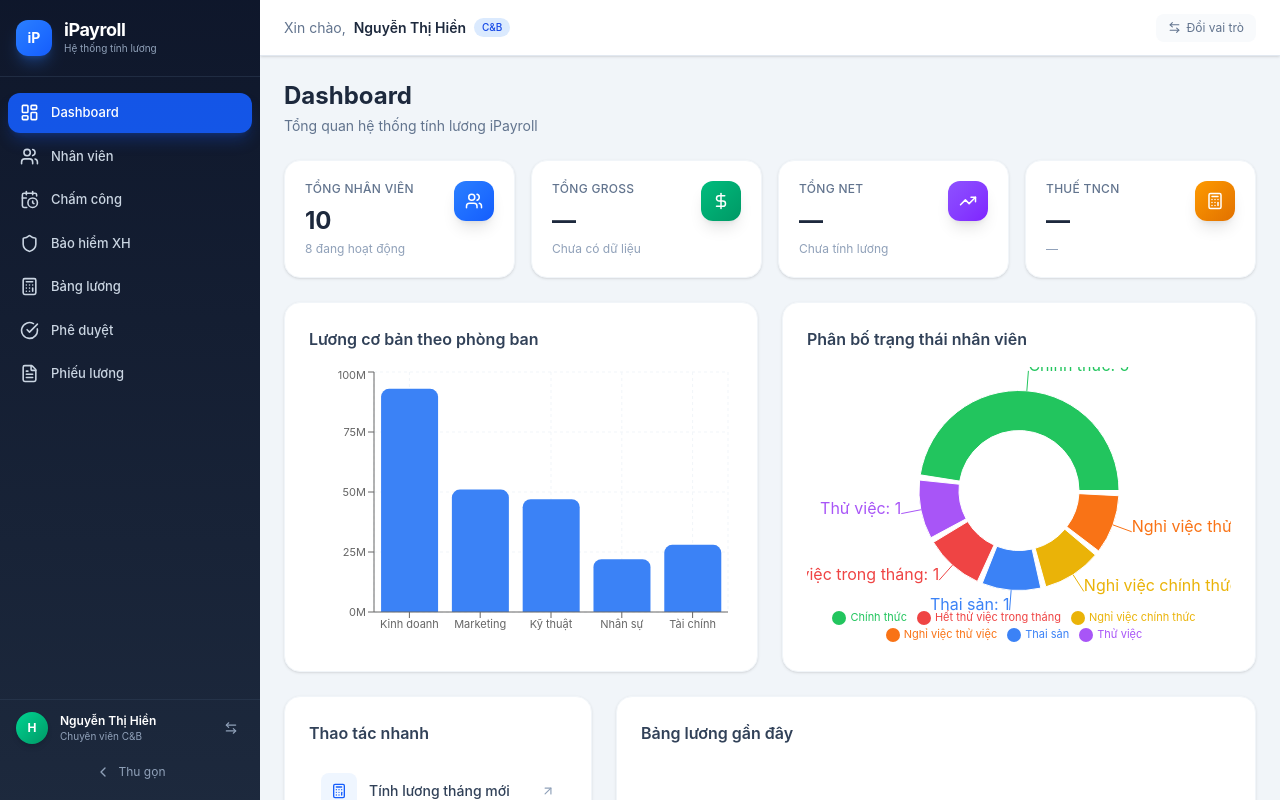
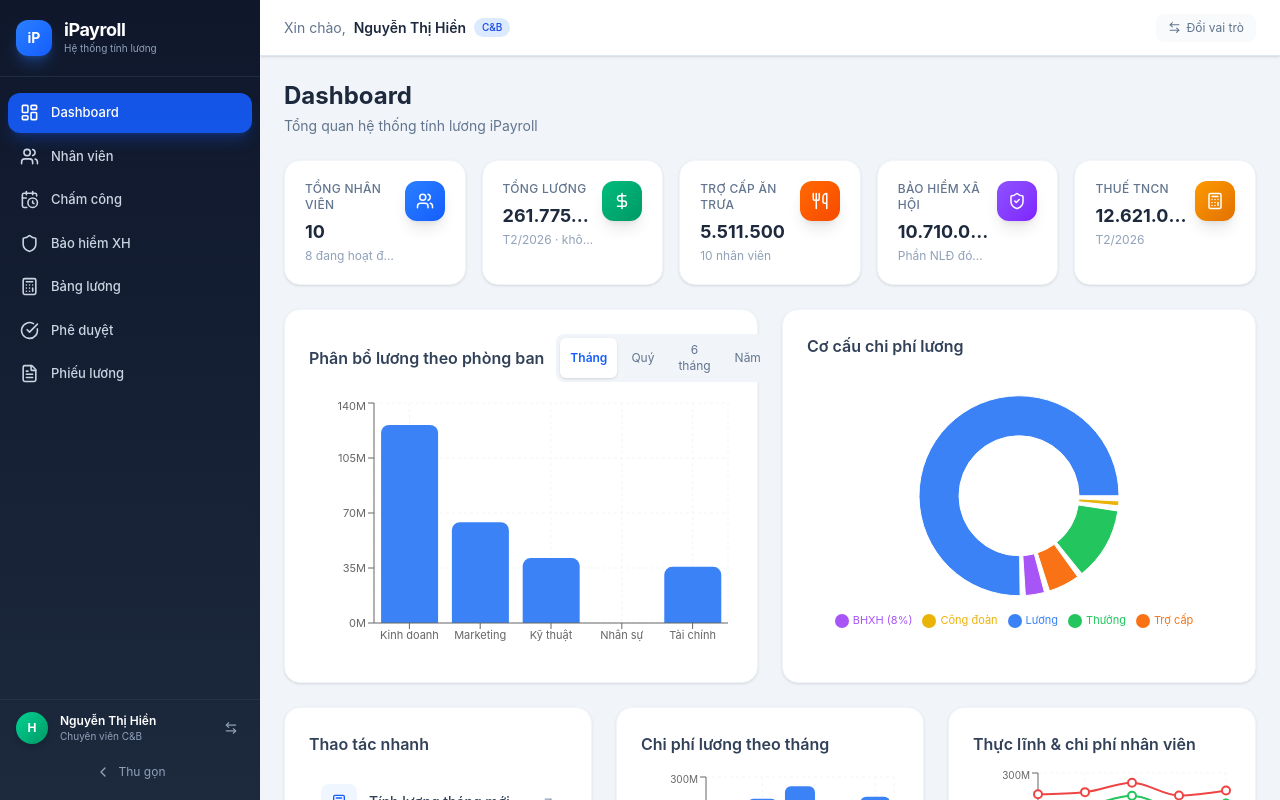
Before and after one commit to datldh21/ipayroll-prototype, a React (Vite) app: page / in a window 1280 px wide. Built offline with nearby package versions, Linux system fonts and the light colour scheme.

Commit message:
fix: update dashboard

```diff
--- a/src/context/AppContext.tsx
+++ b/src/context/AppContext.tsx
@@ -14,6 +14,7 @@ import {
   mockTimekeeping,
   mockSocialInsurance,
   mockVariableIncomes,
+  mockPayrollBatches,
   defaultGrossPackage,
   employeePackageOverrides,
 } from '../data/mockData';
@@ -60,7 +61,7 @@ export function AppProvider({ children }: { children: React.ReactNode }) {
   const [variableIncomes, setVariableIncomes] = useState<VariableIncome[]>(mockVariableIncomes);
   const [grossPackage, setGrossPackage] = useState<GrossPackage>(defaultGrossPackage);
   const [packageOverrides, setPackageOverrides] = useState<Record<string, Partial<GrossPackage>>>(employeePackageOverrides);
-  const [payrollBatches, setPayrollBatches] = useState<PayrollBatch[]>([]);
+  const [payrollBatches, setPayrollBatches] = useState<PayrollBatch[]>(mockPayrollBatches);
   const [emailsSent, setEmailsSent] = useState<Record<string, boolean>>({});
 
   const generatePayroll = useCallback((month: number, year: number): PayrollBatch => {
--- a/src/data/mockData.ts
+++ b/src/data/mockData.ts
@@ -1,9 +1,11 @@
 import {
   Employee, Timekeeping, SocialInsurance, VariableIncome, GrossPackage,
+  PayrollBatch, PayrollRecord,
   SI_BHXH_RATE, SI_BHYT_RATE, SI_BHTN_RATE, SI_RATE_EMPLOYEE,
   SI_BHXH_EMPLOYER_RATE, SI_BHYT_EMPLOYER_RATE, SI_BHTN_EMPLOYER_RATE, SI_RATE_EMPLOYER,
   UNION_FEE_RATE, SI_MIN_BASE,
 } from '../types';
+import { calculatePayrollRecord } from '../utils/payrollCalculator';
 
 // ═══ GÓI THU NHẬP THEO HỢP ĐỒNG (mặc định) ═══
 // Mỗi khoản sẽ được prorate theo (khoản / công chuẩn) * số ngày thực tế
@@ -286,3 +288,130 @@ export const mockVariableIncomes: VariableIncome[] = [
   { employeeId: 'EMP009', month: 2, year: 2026, commission: 0, bonus: 500_000, otherIncome: 200_000, otherAllowance: 0 },
   { employeeId: 'EMP010', month: 2, year: 2026, commission: 10_000_000, bonus: 5_000_000, otherIncome: 0, otherAllowance: 2_000_000 },
 ];
+
+// ═══ MOCK PAYROLL BATCHES (5 tháng: T10/2025 → T2/2026) ═══
+// Sử dụng calculatePayrollRecord thực tế để đảm bảo con số nhất quán
+
+const MOCK_MONTHS: { month: number; year: number }[] = [
+  { month: 10, year: 2025 },
+  { month: 11, year: 2025 },
+  { month: 12, year: 2025 },
+  { month: 1,  year: 2026 },
+  { month: 2,  year: 2026 },
+];
+
+const VARIABLE_MULTIPLIERS: Record<number, number> = {
+  10: 0.8,
+  11: 0.9,
+  12: 1.5, // Tháng 12 thưởng cuối năm
+  1:  0.7,
+  2:  1.0,
+};
+
+function buildSIForEmployee(emp: Employee, month: number, year: number): SocialInsurance {
+  const siBase = Math.max(emp.baseSalary * 0.5, SI_MIN_BASE);
+  const isExempt = emp.status === 'thai_san' || emp.status === 'thu_viec';
+
+  const calc = (base: number) => ({
+    baseSI: base,
+    bhxh:         Math.round(base * SI_BHXH_RATE),
+    bhyt:         Math.round(base * SI_BHYT_RATE),
+    bhtn:         Math.round(base * SI_BHTN_RATE),
+    siEmployee:   Math.round(base * SI_RATE_EMPLOYEE),
+    bhxhEmployer: Math.round(base * SI_BHXH_EMPLOYER_RATE),
+    bhytEmployer: Math.round(base * SI_BHYT_EMPLOYER_RATE),
+    bhtnEmployer: Math.round(base * SI_BHTN_EMPLOYER_RATE),
+    siEmployer:   Math.round(base * SI_RATE_EMPLOYER),
+    unionFee:     Math.round(base * UNION_FEE_RATE),
+  });
+
+  const data = isExempt ? calc(0) : calc(siBase);
+  return {
+    employeeId: emp.id, month, year,
+    ...data,
+    isExempt,
+    note: emp.status === 'thai_san' ? 'Thai sản' : emp.status === 'thu_viec' ? 'Thử việc' : '',
+  };
+}
+
+function buildTimekeepingForMonth(emp: Employee, month: number, year: number): Timekeeping {
+  const std = [10, 12].includes(month) ? 22 : 20;
+
+  if (emp.status === 'thai_san') {
+    return { employeeId: emp.id, month, year, standardDays: std, actualDays: 0, probationDays: 0, officialDays: 0, remainingLeave: 3, unpaidLeave: 0 };
+  }
+  if (emp.status === 'nghi_viec_tv') {
+    return { employeeId: emp.id, month, year, standardDays: std, actualDays: 3, probationDays: 3, officialDays: 0, remainingLeave: 0, unpaidLeave: 0 };
+  }
+  if (emp.status === 'nghi_viec_ct') {
+    return { employeeId: emp.id, month, year, standardDays: std, actualDays: 10, probationDays: 0, officialDays: 10, remainingLeave: 1, unpaidLeave: 0 };
+  }
+
+  // het_thu_viec: chỉ tháng 2/2026 mới split, các tháng trước là thử việc thuần
+  if (emp.status === 'het_thu_viec') {
+    if (month === 2 && year === 2026) {
+      return { employeeId: emp.id, month, year, standardDays: std, actualDays: 20, probationDays: 7, officialDays: 13, remainingLeave: 0, unpaidLeave: 0 };
+    }
+    return { employeeId: emp.id, month, year, standardDays: std, actualDays: std, probationDays: std, officialDays: 0, remainingLeave: 0, unpaidLeave: 0 };
+  }
+
+  if (emp.status === 'thu_viec') {
+    return { employeeId: emp.id, month, year, standardDays: std, actualDays: std - 2, probationDays: std - 2, officialDays: 0, remainingLeave: 0, unpaidLeave: 2 };
+  }
+
+  // chinh_thuc
+  return { employeeId: emp.id, month, year, standardDays: std, actualDays: std, probationDays: 0, officialDays: std, remainingLeave: 3, unpaidLeave: 0 };
+}
+
+function buildVariableForMonth(emp: Employee, month: number, year: number): VariableIncome {
+  const orig = mockVariableIncomes.find(v => v.employeeId === emp.id);
+  const mult = VARIABLE_MULTIPLIERS[month] ?? 1;
+  if (!orig) {
+    return { employeeId: emp.id, month, year, commission: 0, bonus: 0, otherIncome: 0, otherAllowance: 0 };
+  }
+  return {
+    employeeId: emp.id, month, year,
+    commission:     Math.round(orig.commission * mult),
+    bonus:          Math.round(orig.bonus * mult),
+    otherIncome:    Math.round(orig.otherIncome * mult),
+    otherAllowance: Math.round(orig.otherAllowance * mult),
+  };
+}
+
+function generateMockBatches(): PayrollBatch[] {
+  return MOCK_MONTHS.map(({ month, year }) => {
+    const records: PayrollRecord[] = mockEmployees.map((emp) => {
+      const tk = buildTimekeepingForMonth(emp, month, year);
+      const si = buildSIForEmployee(emp, month, year);
+      const vi = buildVariableForMonth(emp, month, year);
+
+      const empPkg: GrossPackage = {
+        ...defaultGrossPackage,
+        baseSalary: emp.baseSalary,
+        ...(employeePackageOverrides[emp.id] || {}),
+      };
+
+      return calculatePayrollRecord(emp, tk, si, vi, empPkg);
+    });
+
+    return {
+      id: `BATCH-${month}-${year}`,
+      month,
+      year,
+      status: month === 2 && year === 2026 ? 'draft' : 'approved',
+      createdBy: 'Nguyễn Thị Hiền',
+      createdAt: new Date(year, month - 1, 25).toISOString(),
+      approvedBy: month === 2 && year === 2026 ? undefined : 'Trần Thị Nguyệt',
+      approvedAt: month === 2 && year === 2026 ? undefined : new Date(year, month - 1, 27).toISOString(),
+      totalEmployees: records.length,
+      totalGross: records.reduce((s, r) => s + r.grossSalary, 0),
+      totalNet: records.reduce((s, r) => s + r.netSalary, 0),
+      totalTax: records.reduce((s, r) => s + r.pit, 0),
+      totalSI: records.reduce((s, r) => s + r.siEmployee, 0),
+      totalEmployerCost: records.reduce((s, r) => s + r.totalEmployerCost, 0),
+      records,
+    } satisfies PayrollBatch;
+  });
+}
+
+export const mockPayrollBatches: PayrollBatch[] = generateMockBatches();
--- a/src/pages/Dashboard.tsx
+++ b/src/pages/Dashboard.tsx
@@ -1,88 +1,145 @@
+import { useState } from 'react';
 import {
   Users,
   DollarSign,
-  TrendingUp,
   Calculator,
   FileCheck,
-  Clock,
   ArrowUpRight,
+  Utensils,
+  ShieldCheck,
 } from 'lucide-react';
-import { BarChart, Bar, XAxis, YAxis, CartesianGrid, Tooltip, ResponsiveContainer, PieChart, Pie, Cell, Legend } from 'recharts';
+import {
+  BarChart, Bar, XAxis, YAxis, CartesianGrid, Tooltip, ResponsiveContainer,
+  PieChart, Pie, Cell, Legend, LineChart, Line,
+} from 'recharts';
 import { useApp } from '../context/AppContext';
 import { formatCurrency } from '../utils/payrollCalculator';
-import { EMPLOYEE_STATUS_LABELS } from '../types';
+
+type DeptPeriod = 'month' | 'quarter' | 'half' | 'year';
+
+const DEPT_PERIOD_LABELS: Record<DeptPeriod, string> = {
+  month: 'Tháng',
+  quarter: 'Quý',
+  half: '6 tháng',
+  year: 'Năm',
+};
+
+const DEPT_PERIOD_MONTHS: Record<DeptPeriod, number> = {
+  month: 1,
+  quarter: 3,
+  half: 6,
+  year: 12,
+};
 
 export default function Dashboard() {
   const { employees, payrollBatches } = useApp();
+  const [deptPeriod, setDeptPeriod] = useState<DeptPeriod>('month');
 
   const latestBatch = payrollBatches.length > 0
     ? payrollBatches[payrollBatches.length - 1]
     : null;
 
-  // Stats
+  // ── Stats ──
   const totalEmployees = employees.length;
   const activeEmployees = employees.filter(e =>
     !['nghi_viec_ct', 'nghi_viec_tv'].includes(e.status)
   ).length;
 
-  // Employee status distribution
-  const statusCounts = employees.reduce<Record<string, number>>((acc, emp) => {
-    acc[emp.status] = (acc[emp.status] || 0) + 1;
-    return acc;
-  }, {});
-
-  const pieData = Object.entries(statusCounts).map(([status, count]) => ({
-    name: EMPLOYEE_STATUS_LABELS[status as keyof typeof EMPLOYEE_STATUS_LABELS],
-    value: count,
-  }));
-
-  const COLORS = ['#22c55e', '#a855f7', '#ef4444', '#3b82f6', '#eab308', '#f97316'];
-
-  // Salary by department
-  const deptData = employees.reduce<Record<string, number>>((acc, emp) => {
-    acc[emp.department] = (acc[emp.department] || 0) + emp.baseSalary;
-    return acc;
-  }, {});
-
-  const barData = Object.entries(deptData).map(([dept, total]) => ({
-    name: dept.replace('Phòng ', ''),
-    salary: total,
-  }));
+  const totalLunch = latestBatch
+    ? latestBatch.records.reduce((s, r) => s + r.totalLunchActual, 0)
+    : 0;
+  const totalSalaryNoLunch = latestBatch ? latestBatch.totalGross - totalLunch : 0;
+  const totalBHXH = latestBatch
+    ? latestBatch.records.reduce((s, r) => s + r.siEmployee, 0)
+    : 0;
 
   const stats = [
     {
       label: 'Tổng nhân viên',
-      value: totalEmployees,
+      value: String(totalEmployees),
       sub: `${activeEmployees} đang hoạt động`,
       icon: Users,
       color: 'from-blue-500 to-blue-600',
-      bg: 'bg-blue-50',
     },
     {
-      label: 'Tổng Gross',
-      value: latestBatch ? formatCurrency(latestBatch.totalGross) : '—',
-      sub: latestBatch ? `T${latestBatch.month}/${latestBatch.year}` : 'Chưa có dữ liệu',
+      label: 'Tổng lương',
+      value: latestBatch ? formatCurrency(totalSalaryNoLunch) : '—',
+      sub: latestBatch ? `T${latestBatch.month}/${latestBatch.year} · không tính ăn trưa` : 'Chưa có dữ liệu',
       icon: DollarSign,
       color: 'from-emerald-500 to-emerald-600',
-      bg: 'bg-emerald-50',
     },
     {
-      label: 'Tổng Net',
-      value: latestBatch ? formatCurrency(latestBatch.totalNet) : '—',
-      sub: latestBatch ? `${latestBatch.totalEmployees} nhân viên` : 'Chưa tính lương',
-      icon: TrendingUp,
+      label: 'Trợ cấp ăn trưa',
+      value: latestBatch ? formatCurrency(totalLunch) : '—',
+      sub: latestBatch ? `${latestBatch.totalEmployees} nhân viên` : '—',
+      icon: Utensils,
+      color: 'from-orange-500 to-orange-600',
+    },
+    {
+      label: 'Bảo hiểm xã hội',
+      value: latestBatch ? formatCurrency(totalBHXH) : '—',
+      sub: 'Phần NLĐ đóng (10.5%)',
+      icon: ShieldCheck,
       color: 'from-violet-500 to-violet-600',
-      bg: 'bg-violet-50',
     },
     {
       label: 'Thuế TNCN',
       value: latestBatch ? formatCurrency(latestBatch.totalTax) : '—',
-      sub: latestBatch ? `BHXH: ${formatCurrency(latestBatch.totalSI)}` : '—',
+      sub: latestBatch ? `T${latestBatch.month}/${latestBatch.year}` : '—',
       icon: Calculator,
       color: 'from-amber-500 to-amber-600',
-      bg: 'bg-amber-50',
     },
   ];
+
+  // ── Dept bar chart (period-filtered) ──
+  const sortedBatches = [...payrollBatches].sort((a, b) =>
+    a.year !== b.year ? a.year - b.year : a.month - b.month
+  );
+  const periodBatches = sortedBatches.slice(-DEPT_PERIOD_MONTHS[deptPeriod]);
+  const deptBarData = (() => {
+    const map: Record<string, number> = {};
+    periodBatches.forEach(batch => {
+      batch.records.forEach(r => {
+        map[r.department] = (map[r.department] || 0) + r.grossSalary;
+      });
+    });
+    return Object.entries(map).map(([dept, total]) => ({
+      name: dept.replace('Phòng ', ''),
+      salary: total,
+    }));
+  })();
+
+  // ── Cost structure pie chart ──
+  const COST_COLORS = ['#3b82f6', '#a855f7', '#f97316', '#22c55e', '#eab308'];
+  const costStructureData = latestBatch ? (() => {
+    const recs = latestBatch.records;
+    const luong  = recs.reduce((s, r) => s + r.officialBaseSalary + r.probationBaseSalary, 0);
+    const bhxh   = recs.reduce((s, r) => s + r.siBhxh, 0);
+    const trocap = recs.reduce((s, r) => s + r.totalLunchActual + r.totalPhoneActual + r.otherAllowance, 0);
+    const thuong = recs.reduce((s, r) => s + r.bonus + r.commission, 0);
+    const congdoan = recs.reduce((s, r) => s + r.employerUnionFee, 0);
+    return [
+      { name: 'Lương',        value: luong    },
+      { name: 'BHXH (8%)',    value: bhxh     },
+      { name: 'Trợ cấp',      value: trocap   },
+      { name: 'Thưởng',       value: thuong   },
+      { name: 'Công đoàn',    value: congdoan },
+    ].filter(d => d.value > 0);
+  })() : [];
+
+  // ── Monthly trend data ──
+  const monthlyTrendData = sortedBatches.map(b => ({
+    name: `T${b.month}/${b.year}`,
+    gross: b.totalGross,
+    net: b.totalNet,
+    employerCost: b.totalEmployerCost,
+  }));
+
+  const emptyChart = (
+    <div className="flex items-center justify-center h-56 text-slate-400">
+      <p className="text-sm">Chưa có dữ liệu lương</p>
+    </div>
+  );
 
   return (
     <div className="space-y-6">
@@ -92,17 +149,20 @@ export default function Dashboard() {
         <p className="text-sm text-slate-500 mt-1">Tổng quan hệ thống tính lương iPayroll</p>
       </div>
 
-      {/* Stats */}
-      <div className="grid grid-cols-1 sm:grid-cols-2 lg:grid-cols-4 gap-4">
+      {/* Stats — 5 cards */}
+      <div className="grid grid-cols-1 sm:grid-cols-2 lg:grid-cols-5 gap-4">
         {stats.map((stat) => (
-          <div key={stat.label} className="bg-white rounded-2xl p-5 shadow-sm border border-slate-100 hover:shadow-md transition-shadow">
-            <div className="flex items-start justify-between">
-              <div>
+          <div
+            key={stat.label}
+            className="bg-white rounded-2xl p-5 shadow-sm border border-slate-100 hover:shadow-md transition-shadow"
+          >
+            <div className="flex items-start justify-between gap-2">
+              <div className="min-w-0 flex-1">
                 <p className="text-xs font-medium text-slate-500 uppercase tracking-wide">{stat.label}</p>
-                <p className="text-2xl font-bold text-slate-800 mt-2">{stat.value}</p>
-                <p className="text-xs text-slate-400 mt-1">{stat.sub}</p>
+                <p className="text-lg font-bold text-slate-800 mt-2 leading-tight truncate">{stat.value}</p>
+                <p className="text-xs text-slate-400 mt-1 truncate">{stat.sub}</p>
               </div>
-              <div className={`w-10 h-10 rounded-xl bg-gradient-to-br ${stat.color} flex items-center justify-center shadow-lg`}>
+              <div className={`w-10 h-10 shrink-0 rounded-xl bg-linear-to-br ${stat.color} flex items-center justify-center shadow-lg`}>
                 <stat.icon size={18} className="text-white" />
               </div>
             </div>
@@ -110,13 +170,31 @@ export default function Dashboard() {
         ))}
       </div>
 
-      {/* Charts */}
+      {/* Charts row: Dept bar + Cost structure pie */}
       <div className="grid grid-cols-1 lg:grid-cols-2 gap-6">
-        {/* Bar Chart: Salary by Department */}
+        {/* Bar chart — salary by dept with period filter */}
         <div className="bg-white rounded-2xl p-6 shadow-sm border border-slate-100">
-          <h3 className="font-semibold text-slate-700 mb-4">Lương cơ bản theo phòng ban</h3>
-          <ResponsiveContainer width="100%" height={280}>
-            <BarChart data={barData}>
+          <div className="flex items-center justify-between mb-4 gap-3">
+            <h3 className="font-semibold text-slate-700 shrink-0">Phân bổ lương theo phòng ban</h3>
+            <div className="flex gap-1 bg-slate-100 rounded-lg p-1">
+              {(Object.keys(DEPT_PERIOD_LABELS) as DeptPeriod[]).map(p => (
+                <button
+                  key={p}
+                  onClick={() => setDeptPeriod(p)}
+                  className={`text-xs px-2.5 py-1 rounded-md transition-colors ${
+                    deptPeriod === p
+                      ? 'bg-white text-blue-600 font-semibold shadow-sm'
+                      : 'text-slate-500 hover:text-slate-700'
+                  }`}
+                >
+                  {DEPT_PERIOD_LABELS[p]}
+                </button>
+              ))}
+            </div>
+          </div>
+          {deptBarData.length > 0 ? (
+            <ResponsiveContainer width="100%" height={260}>
+              <BarChart data={deptBarData}>
                 <CartesianGrid strokeDasharray="3 3" stroke="#f1f5f9" />
                 <XAxis dataKey="name" tick={{ fontSize: 11 }} />
                 <YAxis tick={{ fontSize: 11 }} tickFormatter={(v) => `${(v / 1_000_000).toFixed(0)}M`} />
@@ -127,44 +205,49 @@ export default function Dashboard() {
                 <Bar dataKey="salary" fill="#3b82f6" radius={[8, 8, 0, 0]} />
               </BarChart>
             </ResponsiveContainer>
+          ) : emptyChart}
         </div>
 
-        {/* Pie Chart: Status distribution */}
+        {/* Pie chart — cost structure */}
         <div className="bg-white rounded-2xl p-6 shadow-sm border border-slate-100">
-          <h3 className="font-semibold text-slate-700 mb-4">Phân bố trạng thái nhân viên</h3>
-          <ResponsiveContainer width="100%" height={280}>
+          <h3 className="font-semibold text-slate-700 mb-4">Cơ cấu chi phí lương</h3>
+          {costStructureData.length > 0 ? (
+            <ResponsiveContainer width="100%" height={260}>
               <PieChart>
                 <Pie
-                data={pieData}
+                  data={costStructureData}
                   cx="50%"
                   cy="50%"
                   innerRadius={60}
                   outerRadius={100}
                   paddingAngle={3}
                   dataKey="value"
-                label={({ name, value }) => `${name}: ${value}`}
                 >
-                {pieData.map((_, i) => (
-                  <Cell key={i} fill={COLORS[i % COLORS.length]} />
+                  {costStructureData.map((_, i) => (
+                    <Cell key={i} fill={COST_COLORS[i % COST_COLORS.length]} />
                   ))}
                 </Pie>
                 <Legend iconType="circle" wrapperStyle={{ fontSize: '11px' }} />
-              <Tooltip contentStyle={{ borderRadius: '12px', border: '1px solid #e2e8f0', fontSize: '12px' }} />
+                <Tooltip
+                  formatter={(value) => [formatCurrency(value as number) + ' VNĐ', '']}
+                  contentStyle={{ borderRadius: '12px', border: '1px solid #e2e8f0', fontSize: '12px' }}
+                />
               </PieChart>
             </ResponsiveContainer>
+          ) : emptyChart}
         </div>
       </div>
 
-      {/* Quick Actions & Recent */}
+      {/* Bottom row: Quick Actions + 2 monthly trend charts */}
       <div className="grid grid-cols-1 lg:grid-cols-3 gap-6">
         {/* Quick Actions */}
         <div className="bg-white rounded-2xl p-6 shadow-sm border border-slate-100">
           <h3 className="font-semibold text-slate-700 mb-4">Thao tác nhanh</h3>
           <div className="space-y-3">
             {[
-              { label: 'Tính lương tháng mới', icon: Calculator, href: '/payroll', color: 'text-blue-600 bg-blue-50' },
-              { label: 'Xem duyệt bảng lương', icon: FileCheck, href: '/approval', color: 'text-emerald-600 bg-emerald-50' },
-              { label: 'Gửi phiếu lương', icon: ArrowUpRight, href: '/payslip', color: 'text-violet-600 bg-violet-50' },
+              { label: 'Tính lương tháng mới',  icon: Calculator,   href: '/payroll',   color: 'text-blue-600 bg-blue-50'    },
+              { label: 'Xem duyệt bảng lương',   icon: FileCheck,    href: '/approval',  color: 'text-emerald-600 bg-emerald-50' },
+              { label: 'Gửi phiếu lương',         icon: ArrowUpRight, href: '/payslip',   color: 'text-violet-600 bg-violet-50' },
             ].map((a) => (
               <a
                 key={a.label}
@@ -181,53 +264,50 @@ export default function Dashboard() {
           </div>
         </div>
 
-        {/* Recent Batches */}
-        <div className="lg:col-span-2 bg-white rounded-2xl p-6 shadow-sm border border-slate-100">
-          <h3 className="font-semibold text-slate-700 mb-4">Bảng lương gần đây</h3>
-          {payrollBatches.length === 0 ? (
-            <div className="text-center py-12 text-slate-400">
-              <Clock size={40} className="mx-auto mb-3 opacity-50" />
-              <p className="text-sm">Chưa có bảng lương nào được tạo</p>
-              <p className="text-xs mt-1">Vào mục "Bảng lương" để bắt đầu tính lương</p>
+        {/* Chi phí lương theo tháng */}
+        <div className="bg-white rounded-2xl p-6 shadow-sm border border-slate-100">
+          <h3 className="font-semibold text-slate-700 mb-4">Chi phí lương theo tháng</h3>
+          {monthlyTrendData.length > 0 ? (
+            <ResponsiveContainer width="100%" height={220}>
+              <BarChart data={monthlyTrendData}>
+                <CartesianGrid strokeDasharray="3 3" stroke="#f1f5f9" />
+                <XAxis dataKey="name" tick={{ fontSize: 10 }} />
+                <YAxis tick={{ fontSize: 10 }} tickFormatter={(v) => `${(v / 1_000_000).toFixed(0)}M`} />
+                <Tooltip
+                  formatter={(value) => [formatCurrency(value as number) + ' VNĐ', 'Tổng Gross']}
+                  contentStyle={{ borderRadius: '12px', border: '1px solid #e2e8f0', fontSize: '12px' }}
+                />
+                <Bar dataKey="gross" name="Chi phí lương" fill="#3b82f6" radius={[6, 6, 0, 0]} />
+              </BarChart>
+            </ResponsiveContainer>
+          ) : emptyChart}
         </div>
-          ) : (
-            <div className="overflow-x-auto">
-              <table className="w-full text-sm">
-                <thead>
-                  <tr className="text-left text-xs text-slate-500 border-b border-slate-100">
-                    <th className="pb-3 font-medium">Kỳ lương</th>
-                    <th className="pb-3 font-medium">Trạng thái</th>
-                    <th className="pb-3 font-medium text-right">Tổng Gross</th>
-                    <th className="pb-3 font-medium text-right">Tổng Net</th>
-                    <th className="pb-3 font-medium">Người tạo</th>
-                  </tr>
-                </thead>
-                <tbody className="divide-y divide-slate-50">
-                  {payrollBatches.map((b) => (
-                    <tr key={b.id} className="hover:bg-slate-50">
-                      <td className="py-3 font-medium text-slate-700">T{b.month}/{b.year}</td>
-                      <td className="py-3">
-                        <span className={`
-                          text-xs px-2 py-0.5 rounded-full font-medium
-                          ${b.status === 'draft' ? 'bg-slate-100 text-slate-600' :
-                            b.status === 'pending_approval' ? 'bg-amber-100 text-amber-700' :
-                            b.status === 'approved' ? 'bg-green-100 text-green-700' :
-                            'bg-blue-100 text-blue-700'}
-                        `}>
-                          {b.status === 'draft' ? 'Nháp' :
-                           b.status === 'pending_approval' ? 'Chờ duyệt' :
-                           b.status === 'approved' ? 'Đã duyệt' : 'Đã chi'}
-                        </span>
-                      </td>
-                      <td className="py-3 text-right font-medium">{formatCurrency(b.totalGross)}</td>
-                      <td className="py-3 text-right font-medium text-emerald-600">{formatCurrency(b.totalNet)}</td>
-                      <td className="py-3 text-slate-500">{b.createdBy}</td>
-                    </tr>
-                  ))}
-                </tbody>
-              </table>
-            </div>
-          )}
+
+        {/* Thực lĩnh và chi phí nhân viên theo tháng */}
+        <div className="bg-white rounded-2xl p-6 shadow-sm border border-slate-100">
+          <h3 className="font-semibold text-slate-700 mb-3">Thực lĩnh &amp; chi phí nhân viên</h3>
+          {monthlyTrendData.length > 0 ? (
+            <ResponsiveContainer width="100%" height={220}>
+              <LineChart data={monthlyTrendData}>
+                <CartesianGrid strokeDasharray="3 3" stroke="#f1f5f9" />
+                <XAxis dataKey="name" tick={{ fontSize: 10 }} />
+                <YAxis tick={{ fontSize: 10 }} tickFormatter={(v) => `${(v / 1_000_000).toFixed(0)}M`} />
+                <Tooltip
+                  formatter={(value, name) => [
+                    formatCurrency(value as number) + ' VNĐ',
+                    name === 'net' ? 'Thực lĩnh' : 'Chi phí NV',
+                  ]}
+                  contentStyle={{ borderRadius: '12px', border: '1px solid #e2e8f0', fontSize: '12px' }}
+                />
+                <Legend
+                  formatter={(value) => value === 'net' ? 'Thực lĩnh' : 'Chi phí NV'}
+                  wrapperStyle={{ fontSize: '11px' }}
+                />
+                <Line type="monotone" dataKey="net" stroke="#22c55e" strokeWidth={2} dot={{ r: 4 }} />
+                <Line type="monotone" dataKey="employerCost" stroke="#ef4444" strokeWidth={2} dot={{ r: 4 }} />
+              </LineChart>
+            </ResponsiveContainer>
+          ) : emptyChart}
         </div>
       </div>
     </div>
```
Lines whose indentation alone changed are shown as unchanged.
